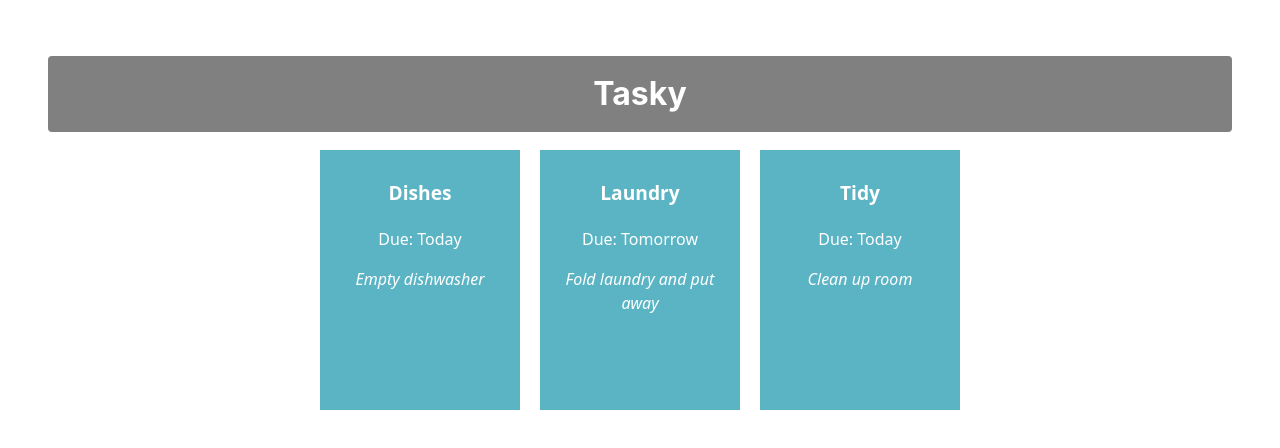
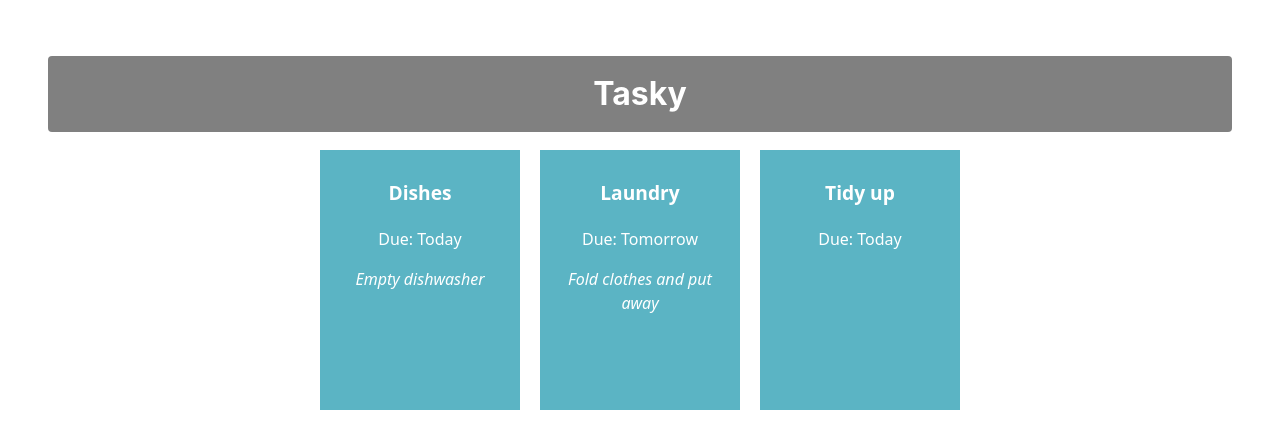
Before and after one commit to gmullan/react-basics-labs, a React (Vite) app in the folder tasky/: page / in a window 1280 px wide. Shown: the top 448 px of the page. Built offline with nearby package versions, Linux system fonts and the light colour scheme.

Commit message:
Added task state

```diff
--- a/tasky/src/App.jsx
+++ b/tasky/src/App.jsx
@@ -1,13 +1,22 @@
 import './App.css';
 import Task from './components/Task';
+import React, { useState } from 'react';
 
 function App() {
-  return (
+  const [ taskState, setTaskState ] = useState({
+    tasks: [
+      { title:"Dishes", description: "Empty dishwasher", deadline: "Today" },
+      { title: "Laundry", description: "Fold clothes and put away", deadline: "Tomorrow" },
+      { title: "Tidy up", deadline: "Today" }
+    ]
+  });
+
+    return (
     <div className="container">
       <h1>Tasky</h1>
-      <Task title="Dishes" description="Empty dishwasher" deadline="Today" />
-          <Task title="Laundry" description="Fold laundry and put away" deadline="Tomorrow"/>
-      <Task title="Tidy" description="Clean up room" deadline="Today" />
+      <Task title={taskState.tasks[0].title} deadline={taskState.tasks[0].deadline} description={taskState.tasks[0].description} />
+      <Task title={taskState.tasks[1].title} deadline={taskState.tasks[1].deadline} description={taskState.tasks[1].description} />
+      <Task title={taskState.tasks[2].title} deadline={taskState.tasks[2].deadline} description={taskState.tasks[2].description} />
     </div>
   );
 }
```
